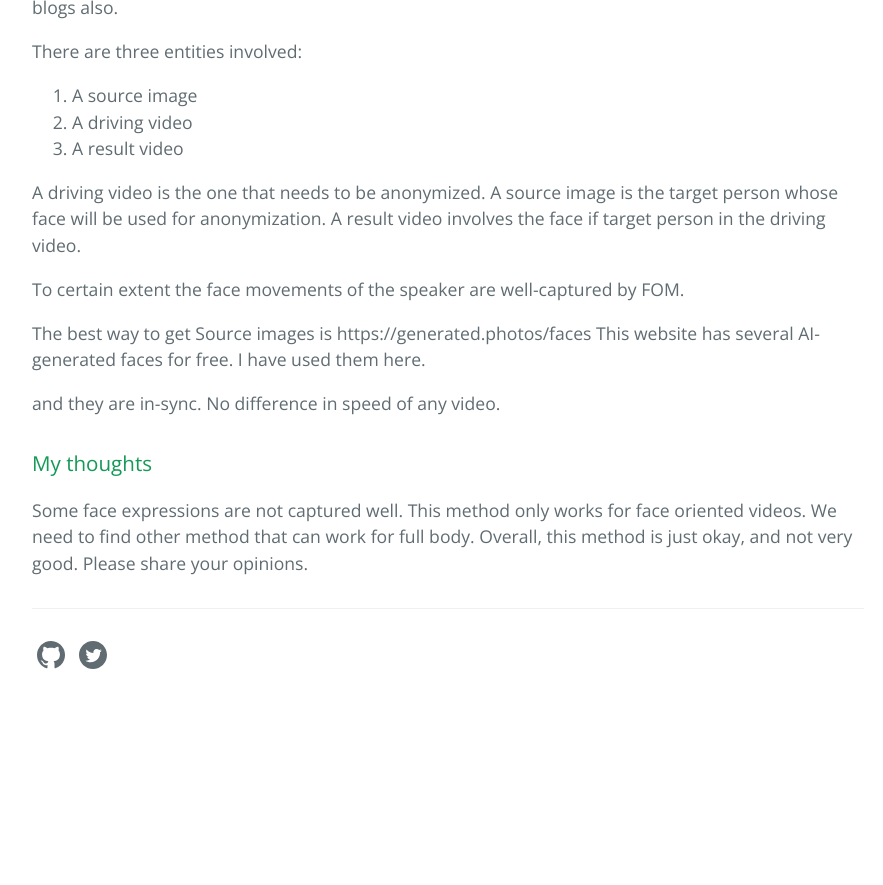
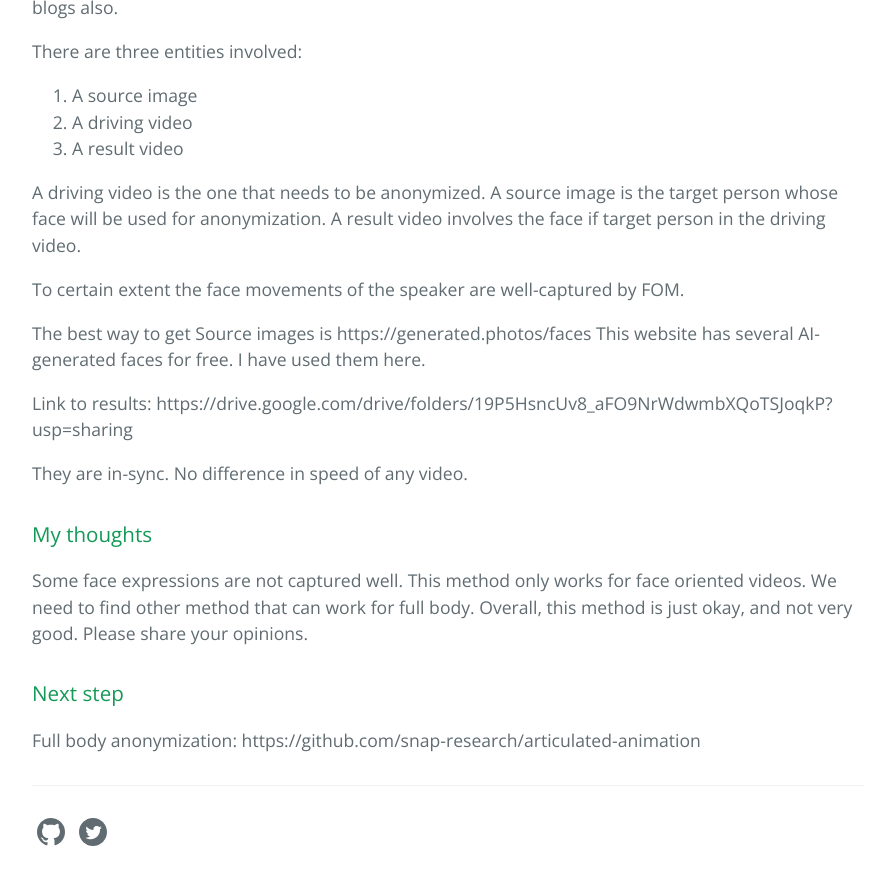
Before and after one commit to yashkhasbage25/AnonymizingAudioVisualData, a Jekyll site: the page built from _posts/2021-07-21-first-order-model.md, in a window 1280 px wide and 900 px high, scrolled down 669 px. Shown: the top 885 px of the window, without its empty margins (192-1075 px from the left). Built offline with Jekyll 4.4.1, drawn with Linux system fonts in a browser that asks for light colours; before the commit the page ends 1392 px from its top, so only the background shows below that.

Commit message:
fom: link and next step

```diff
--- a/_posts/2021-07-21-first-order-model.md
+++ b/_posts/2021-07-21-first-order-model.md
@@ -30,8 +30,14 @@ To certain extent the face movements of the speaker are well-captured by FOM.
 The best way to get Source images is https://generated.photos/faces
 This website has several AI-generated faces for free. I have used them here.
 
-and they are in-sync. No difference in speed of any video.
+Link to results: https://drive.google.com/drive/folders/19P5HsncUv8_aFO9NrWdwmbXQoTSJoqkP?usp=sharing
+
+They are in-sync. No difference in speed of any video.
 
 ### My thoughts
 
 Some face expressions are not captured well. This method only works for face oriented videos. We need to find other method that can work for full body. Overall, this method is just okay, and not very good. Please share your opinions.
+
+### Next step
+
+Full body anonymization: https://github.com/snap-research/articulated-animation
```
